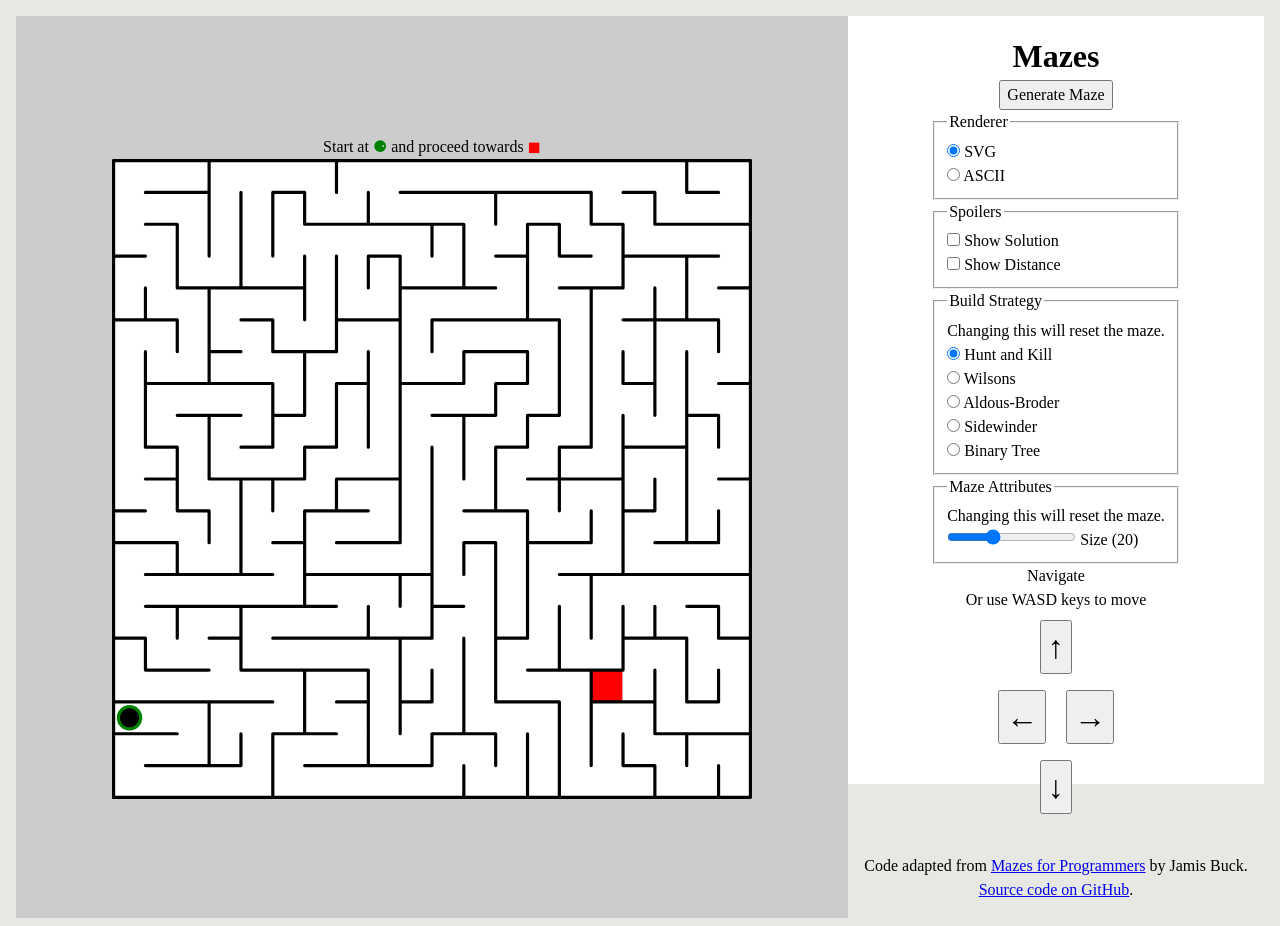
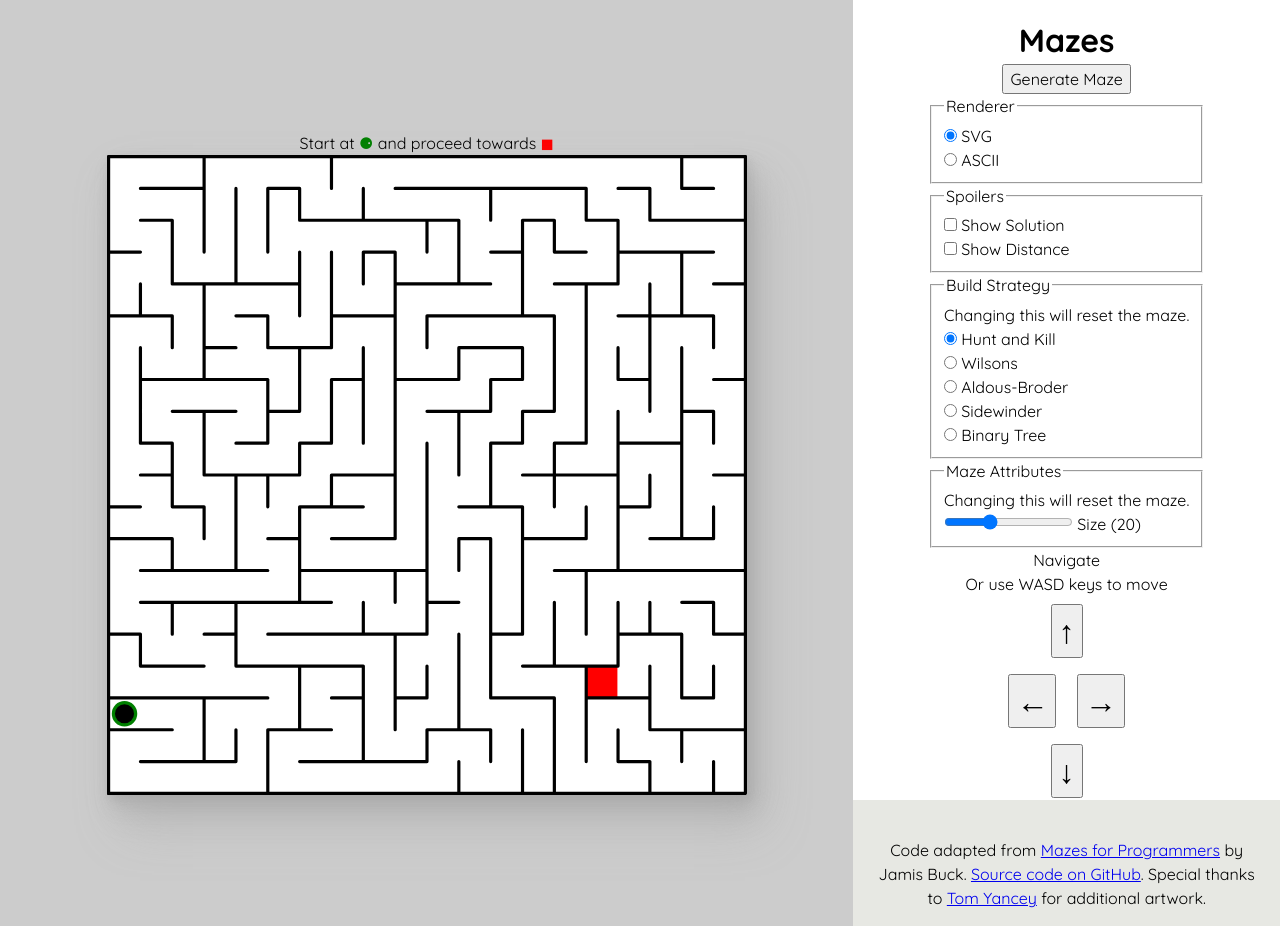
Before and after one commit to thudfactor/mazes, a React (Create React App) app: page / in a window 1280 px wide. Built offline with nearby package versions, Linux system fonts and the light colour scheme.

Commit message:
Some light redesign

```diff
--- a/public/index.html
+++ b/public/index.html
@@ -3,6 +3,9 @@
   <head>
     <meta charset="utf-8" />
     <link rel="icon" href="%PUBLIC_URL%/favicon.ico" />
+    <link rel="preconnect" href="https://fonts.googleapis.com">
+    <link rel="preconnect" href="https://fonts.gstatic.com" crossorigin>
+    <link href="https://fonts.googleapis.com/css2?family=Quicksand:wght@300;400;700&display=swap" rel="stylesheet">
     <meta name="viewport" content="width=device-width, initial-scale=1" />
     <meta name="theme-color" content="#000000" />
     <meta
@@ -24,7 +27,7 @@
       work correctly both with client-side routing and a non-root public URL.
       Learn how to configure a non-root public URL by running `npm run build`.
     -->
-    <title>React App</title>
+    <title>mazes @ thudfactor</title>
   </head>
   <body>
     <noscript>You need to enable JavaScript to run this app.</noscript>
--- a/src/app.tsx
+++ b/src/app.tsx
@@ -4,6 +4,7 @@ import { StyledControls, StyledLayout, StyledMaze } from './components/layout';
 import { Meta } from './components/meta';
 import { Navigator } from './components/navigator';
 import { Settings } from './components/settings';
+import WinState from './hooray.gif';
 import Grid from './model/grid';
 import {
   selectRenderer, selectSize, selectStrategy
@@ -41,6 +42,8 @@ export function App() {
     setAvatarPos(newMaze.start);
     setMaze(newMaze);
   }, [builder, size]);
+
+  const gameWon = maze.end.equals(avatarPos);
 
   useEffect(() => {
 
@@ -83,7 +86,8 @@ export function App() {
       <StyledControls>
         <h1>Mazes</h1>
         <p><button onClick={() => rebuild()}>Generate Maze</button></p>
-        <Settings />
+        { gameWon && <img src={WinState} alt="You Win!" /> }
+        { !gameWon && <Settings /> }
         <Navigator navigate={navigateAvatar} />
       </StyledControls>
       <Meta />
--- a/src/components/layout.ts
+++ b/src/components/layout.ts
@@ -35,7 +35,7 @@ export const StyledMeta = styled.div`
 
 export const StyledLayout = styled.div`
   position: absolute;
-  inset: 1rem;
+  inset: 0;
   background-color: white;
   display: grid;
   grid-template-rows: 1fr 1fr;
--- a/src/components/meta.tsx
+++ b/src/components/meta.tsx
@@ -3,7 +3,7 @@ import { StyledMeta } from "./layout";
 export function Meta() {
   return (
     <StyledMeta>
-      <p>Code adapted from <a href="http://www.mazesforprogrammers.com/">Mazes for Programmers</a> by Jamis Buck. <a href="https://github.com/thudfactor/mazes">Source code on GitHub</a>.</p>
+      <p>Code adapted from <a href="http://www.mazesforprogrammers.com/">Mazes for Programmers</a> by Jamis Buck. <a href="https://github.com/thudfactor/mazes">Source code on GitHub</a>. Special thanks to <a href="https://tomyancey.tumblr.com/">Tom Yancey</a> for additional artwork.</p>
     </StyledMeta>
   )
 }
--- a/src/index.css
+++ b/src/index.css
@@ -51,6 +51,24 @@ p, h1, h2, h3, h4, h5, h6 {
   isolation: isolate;
 }
 
+:root {
+  --shadow-color: 0deg 0% 63%;
+  --shadow-elevation-low:
+    0.3px 0.5px 0.8px hsl(var(--shadow-color) / 0.14),
+    0.8px 1.6px 2.4px -1.2px hsl(var(--shadow-color) / 0.31);
+  --shadow-elevation-medium:
+    0.3px 0.5px 0.8px hsl(var(--shadow-color) / 0.13),
+    1.3px 2.5px 3.7px -0.6px hsl(var(--shadow-color) / 0.24),
+    4.1px 8.1px 12.1px -1.2px hsl(var(--shadow-color) / 0.35);
+  --shadow-elevation-high:
+    0.3px 0.5px 0.8px hsl(var(--shadow-color) / 0.13),
+    1.8px 3.6px 5.3px -0.2px hsl(var(--shadow-color) / 0.17),
+    3.3px 6.7px 9.9px -0.5px hsl(var(--shadow-color) / 0.22),
+    5.7px 11.3px 16.8px -0.7px hsl(var(--shadow-color) / 0.27),
+    9.5px 18.9px 28.1px -0.9px hsl(var(--shadow-color) / 0.32),
+    15.5px 31px 46px -1.2px hsl(var(--shadow-color) / 0.37);
+}
+
 html, body {
   height: 100%;
   margin: 0;
@@ -58,6 +76,7 @@ html, body {
 }
 
 body {
+  font-family: 'quicksand', sans-serif;
   background-color: hsl(78 10% 90%);
   overscroll-behavior: none;
 }
--- a/src/renderers/svg-renderer.tsx
+++ b/src/renderers/svg-renderer.tsx
@@ -1,8 +1,8 @@
-import Grid from "../model/grid";
+import { useSelector } from 'react-redux';
+import styled from 'styled-components';
 import Cell from "..//model/cell";
 import { Avatar } from "../characters/avatar";
-import styled from 'styled-components';
-import { useSelector } from 'react-redux';
+import Grid from "../model/grid";
 import { selectShowDistance, selectShowSolution } from '../store/options-slice';
 
 
@@ -11,6 +11,7 @@ const cellSize = 10;
 const StyledSVG = styled.svg`
   width: 80%;
   height: auto;
+  box-shadow: var(--shadow-elevation-high);
 `;
 
 type SVGRendererProps = {
```
Also changed, not shown: src/hooray.gif (added).
